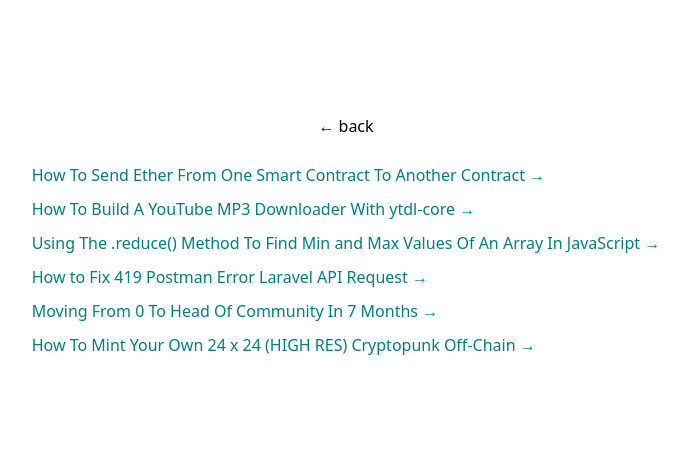
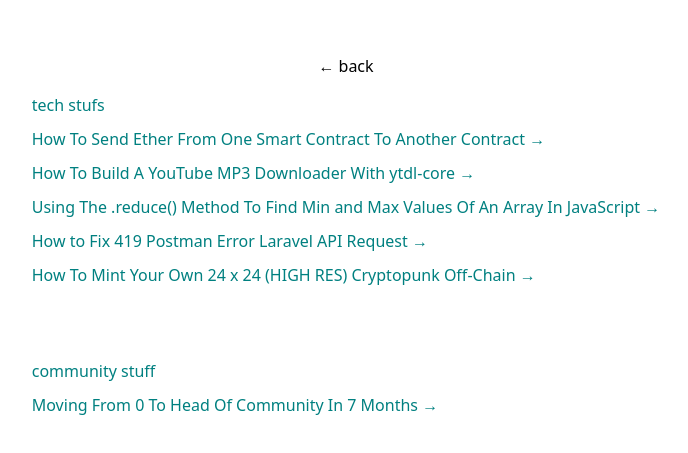
Before and after one commit to geniusyinka/yinka.lol, a Next.js app: page /thoughts in a window 1280 px wide. Shown: the part 165-618 px from the top of the page, without its empty margins (294-982 px from the left). Built offline with nearby package versions, Linux system fonts and the light colour scheme.

Commit message:
categories

```diff
--- a/component/Thoughts.tsx
+++ b/component/Thoughts.tsx
@@ -7,16 +7,26 @@
 
 const Thoughts: NextPage = () => {
 
-  const [blogs, setBlogs] = useState(thoughts.links)
+  const [tech, setTech] = useState(thoughts.tech.links)
+  const [community, setComm] = useState(thoughts.community.links)
 
   return (
     <div className={styles.container}>
       <main className={styles.main}>
         <a href="/">&larr; back</a>
         <div className='links'>
-          {blogs.map((blog, i) => (
+        <p className=' text-left'>tech stufs</p>
+          {tech.map((tech, i) => (
+            <a className='urls' key={i} href={tech.url} target="_blank">{tech.title} &rarr;</a>
+          ))}
 
-            <a className='urls' key={i} href={blog.url} target="_blank">{blog.title} &rarr;</a>
+          <br />
+        <br />
+        <br />
+
+        <p className=' text-left'>community stuff</p>
+          {community.map((community, i) => (
+            <a className='urls' key={i} href={community.url} target="_blank">{community.title} &rarr;</a>
           ))}
         </div>
       </main>
--- a/pages/api/thoughts.json
+++ b/pages/api/thoughts.json
@@ -1,4 +1,5 @@
 {
+  "tech": {
     "links": [
       {
         "title": "How To Send Ether From One Smart Contract To Another Contract",
@@ -17,12 +18,18 @@
         "url": "https://yunggenius.hashnode.dev/how-to-fix-419-postman-error-laravel-api-request"
       },
       {
-      "title": "Moving From 0 To Head Of Community In 7 Months",
-      "url": "https://mirror.xyz/geniusyinka.eth/hmjoISQf5CySTi4nOZeduhEfm-n46SOWklyQ9aRuIHk"
-    },
-    {
         "title": "How To Mint Your Own 24 x 24 (HIGH RES) Cryptopunk Off-Chain",
         "url": "https://medium.com/@yinkaaaaaa/how-to-mint-your-own-24-x-24-high-res-crypto-punk-off-chain-c6ed6b93af65"
       }
     ]
+  },
+
+  "community": {
+    "links": [
+      {
+        "title": "Moving From 0 To Head Of Community In 7 Months",
+        "url": "https://mirror.xyz/geniusyinka.eth/hmjoISQf5CySTi4nOZeduhEfm-n46SOWklyQ9aRuIHk"
       }
+    ]
+  }
+}
```
Lines whose indentation alone changed are shown as unchanged.
